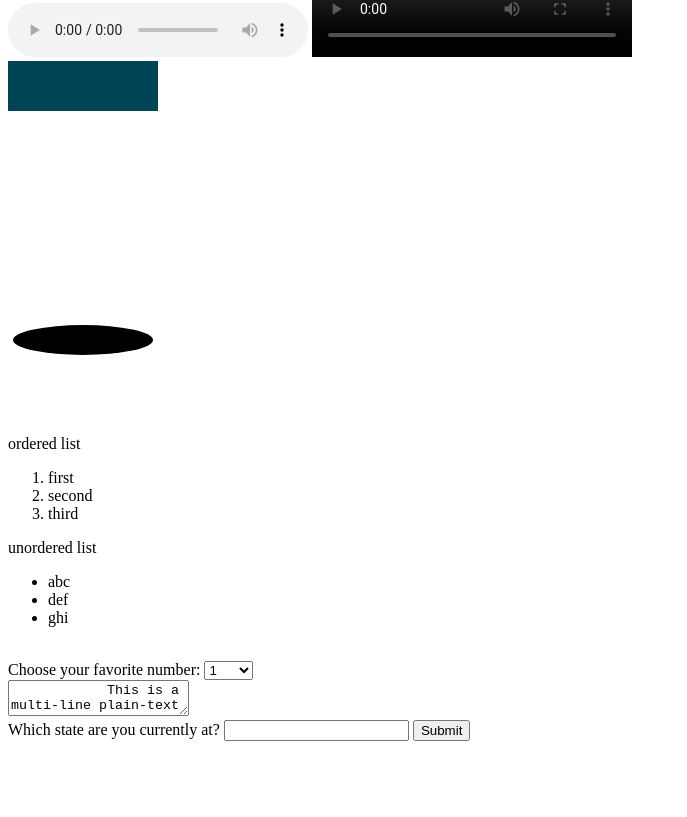
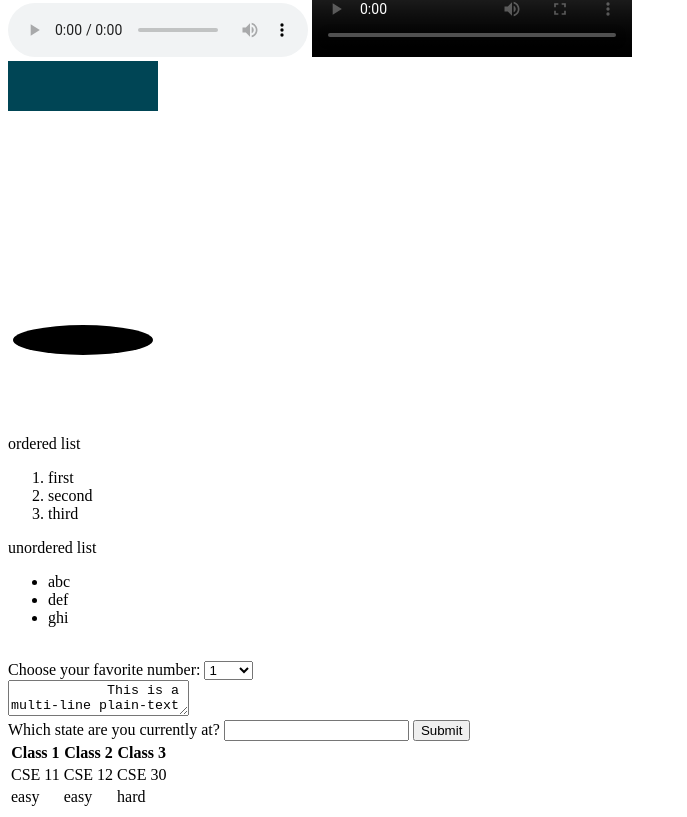
Before and after one commit to JGong7/cse134b-hw5final, a plain HTML site: page Experiment.html in a window 1280 px wide. Shown: the part 917-1734 px from the top of the page, without its empty margins (0-687 px from the left). Before the commit the page ends 1666 px from the top, so only its background shows below. Drawn offline with Linux system fonts and the light colour scheme; grey boxes are pictures that could not be loaded.

Commit message:
Update Experiment.html

```diff
--- a/Experiment.html
+++ b/Experiment.html
@@ -105,5 +105,22 @@
             <input type="submit">
         </form>
 
+        <table>
+            <tr>
+              <th>Class 1</th>
+              <th>Class 2</th>
+              <th>Class 3</th>
+            </tr>
+            <tr>
+              <td>CSE 11</td>
+              <td>CSE 12</td>
+              <td>CSE 30</td>
+            </tr>
+            <tr>
+              <td>easy</td>
+              <td>easy</td>
+              <td>hard</td>
+            </tr>
+          </table>
     </body>
 </html>
```
